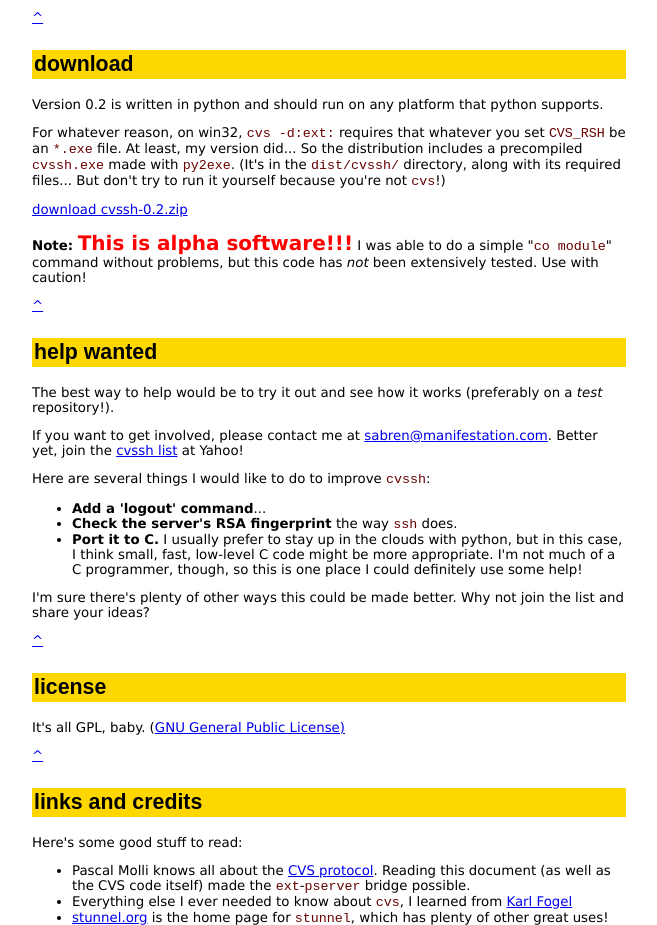
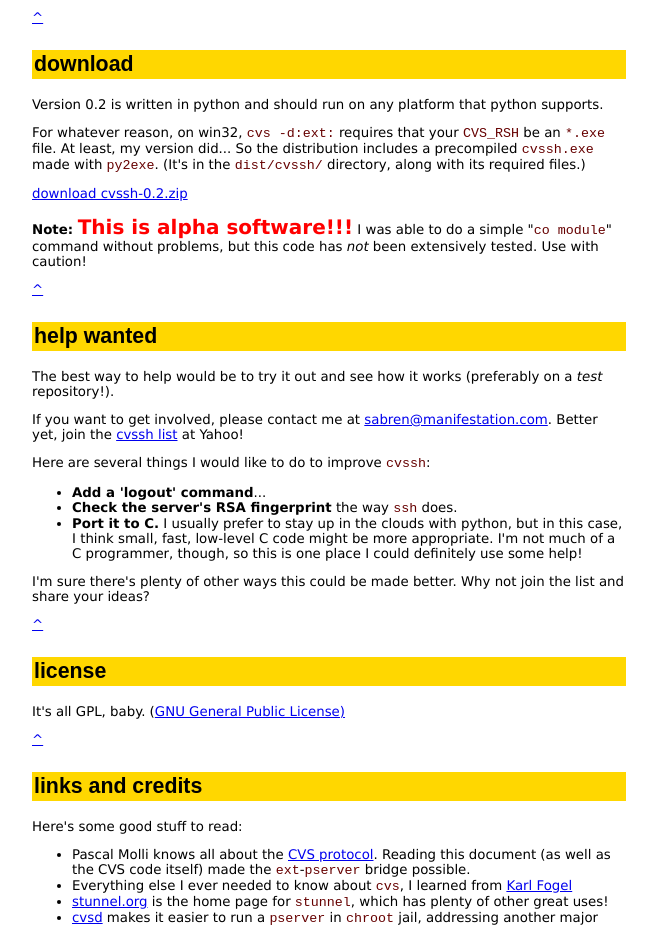
Before and after one commit to sabren/sixthdev, a plain HTML site: page cvssh/doc/cvssh.html in a window 1280 px wide. Shown: the part 1721-2646 px from the top of the page, without its empty margins (311-968 px from the left). Drawn offline with Linux system fonts and the light colour scheme.

Commit message:
grammar and fact fix for .exe version

```diff
--- a/cvssh/doc/cvssh.html
+++ b/cvssh/doc/cvssh.html
@@ -202,12 +202,11 @@ of the system, following the above diagram from left to right:</p>
 </p>
 
 <p>For whatever reason, on win32, <code>cvs -d:ext:</code> requires
-   that whatever you set <code>CVS_RSH</code>  be an
+   that your <code>CVS_RSH</code>  be an
    <code>*.exe</code> file. At least, my version did... So the
    distribution includes a precompiled <code>cvssh.exe</code> made
    with <code>py2exe</code>. (It's in the <code>dist/cvssh/</code>
-   directory, along with its  required files... But don't try to run
-   it yourself because you're not <code>cvs</code>!)
+   directory, along with its  required files.)
 </p>
 
 <p><a href="cvssh-0.2.zip">download cvssh-0.2.zip</a></p>
```
